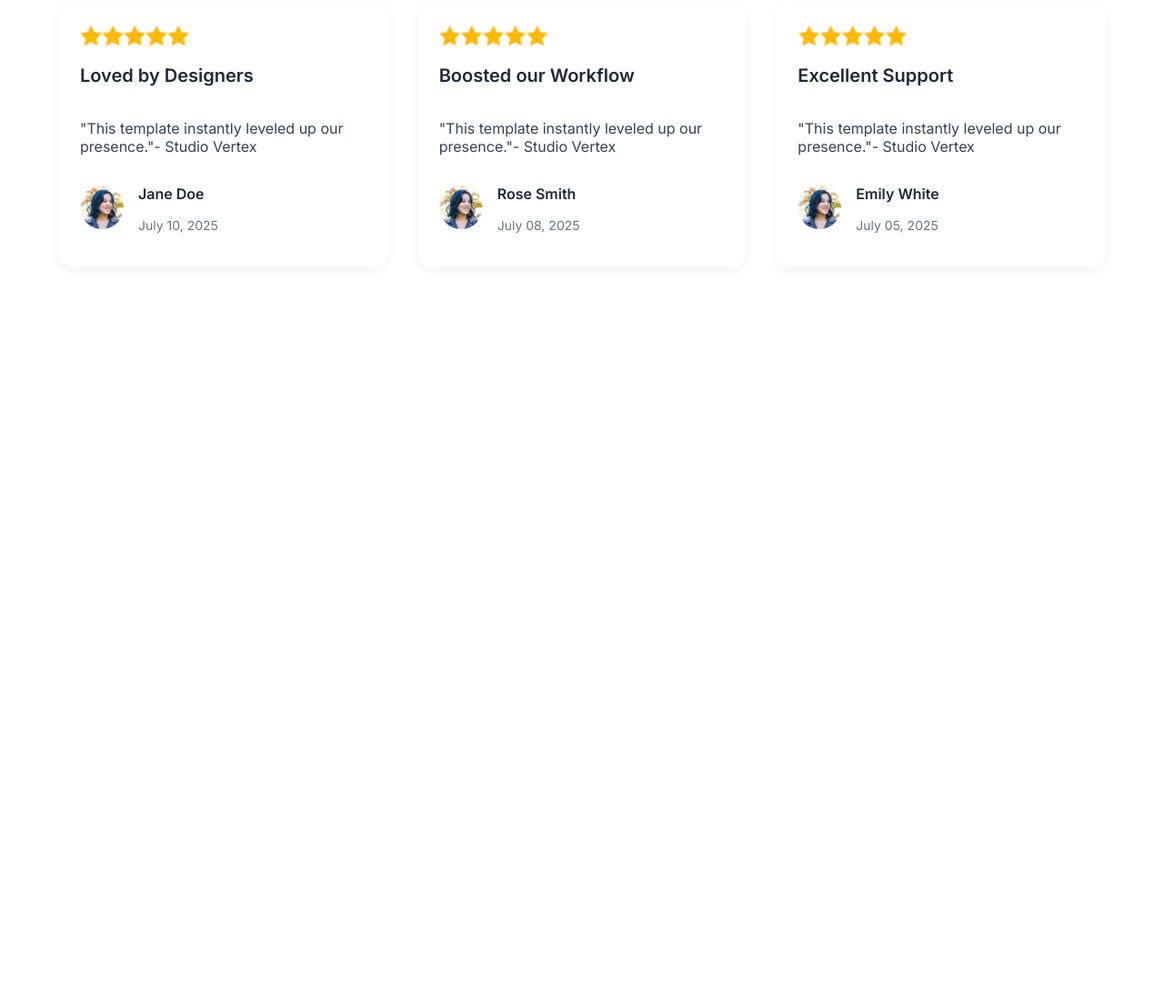
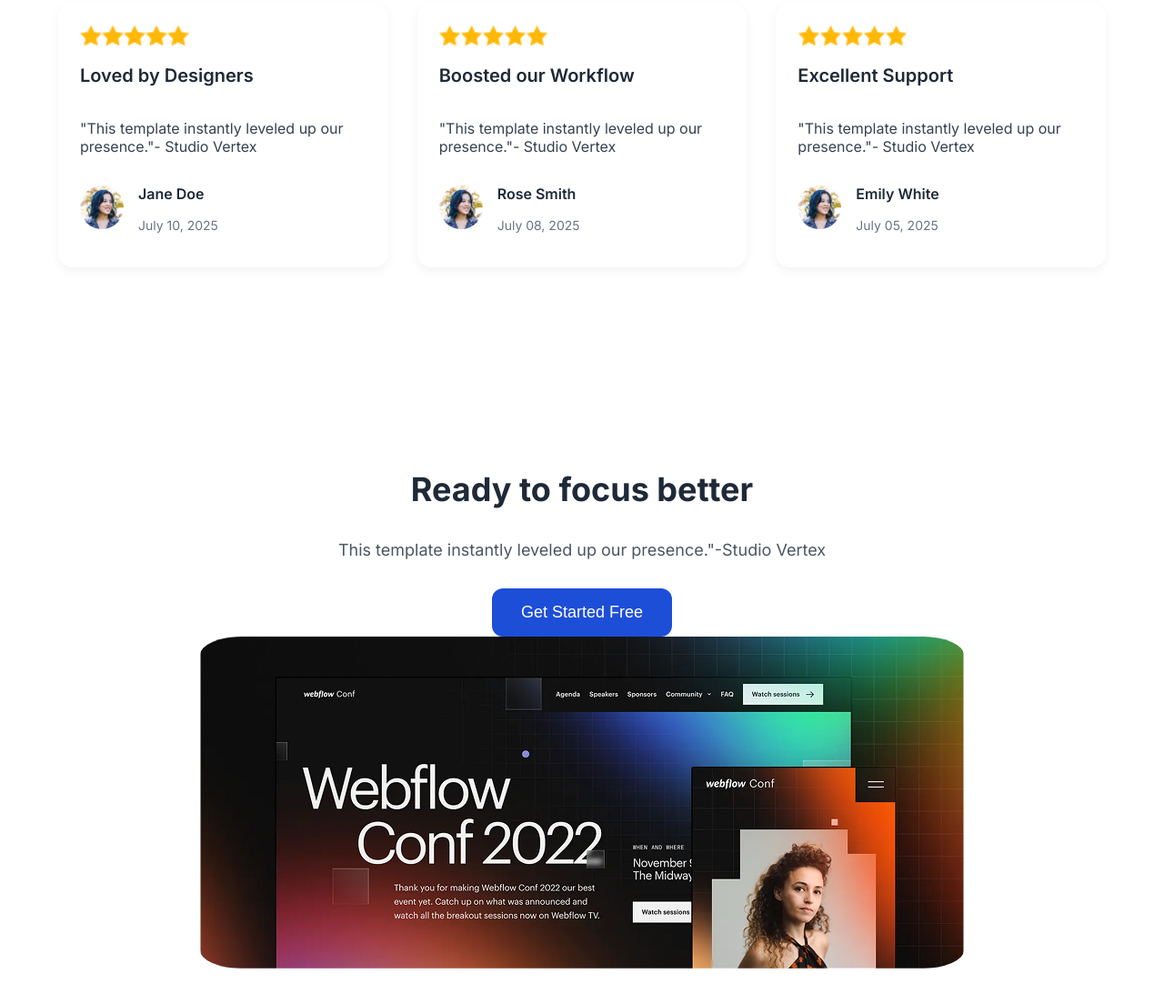
Before and after one commit to Khandaker-Afif/PH-Assignment-01, a plain HTML site: page Assignment.html in a window 1280 px wide. Shown: the part 2077-3181 px from the top of the page at 91% size. Before the commit the page ends 2467 px from the top, so only its background shows below. Drawn offline with Linux system fonts and the light colour scheme.

Commit message:
Added ready to focus section

```diff
--- a/Assignment.html
+++ b/Assignment.html
@@ -584,8 +584,17 @@
                 </div>
             </div>
     </section>
-
-
+    <!--Ready to Focus Section-->
+    <section class="section-padding text-center bg-white flex flex-col justify-center items-center rounded-xl">
+        <h2 class="heading-secondary mb-8">Ready to focus better</h2>
+        <p class="paragraph-lg mb-12">This template instantly leveled up our presence."-Studio Vertex</p>
+        <button class="btn btn-large mb-12">
+            Get Started Free
+        </button>
+        <div class="flex-shrink-0">
+            <div> <img src="wc-big.png"></div>
+        </div>
+    </section>
 
 
 </body>
```
